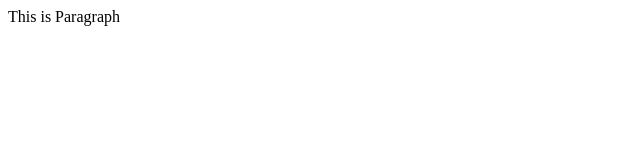
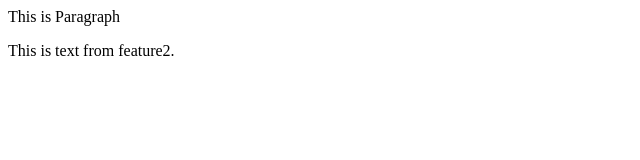
Before and after one commit to Sana5700/New-Repo, a plain HTML site: page index.html in a window 1280 px wide. Shown: the whole page, without its empty margins (0-640 px from the left). Drawn offline with Linux system fonts and the light colour scheme.

Commit message:
file in new branch feature

```diff
--- a/index.html
+++ b/index.html
@@ -1 +1,3 @@
 <p>This is Paragraph</p>
+
+<p>This is text from feature2.</p>
```
